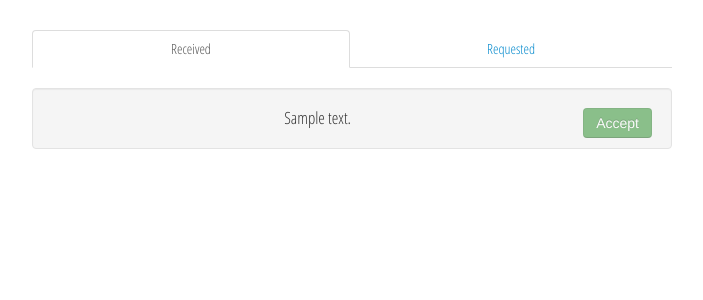
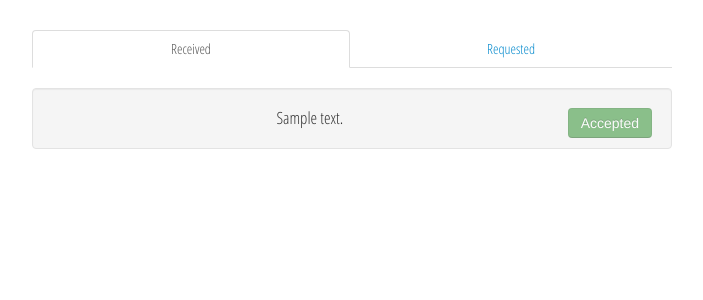
Before and after one commit to Roasbeef/GauchoSwap, a Flask app: page /offer/1/show in a window 1280 px wide. Shown: the part 362-662 px from the top of the page, without its empty margins (288-991 px from the left). Run offline with Flask 2, Linux system fonts and the light colour scheme; the visitor is signed in with stand-in values (Sample User, id 1); tables that the repository leaves empty hold one stand-in row (values such as "Sample post"); grey boxes marked "Sample" are stand-in pictures; some libraries are stand-ins or nearby versions.

Commit message:
proper grammer though

```diff
--- a/gauchoswap/templates/macros/_render_offer.html
+++ b/gauchoswap/templates/macros/_render_offer.html
@@ -4,9 +4,9 @@
         <span class="class-description"> {{ offer.description }}</span>
         <div class="pick-offer">
             {% if offer_status == "accepted" %}
-                <button type="button" class="btn btn-success btn-default accept-offer disabled">Accept</button>
+                <button type="button" class="btn btn-success btn-default accept-offer disabled">Accepted</button>
             {% elif offer_status == "declined" %}
-                <button type="button" class="btn btn-danger btn-default decline-offer disabled">Decline</button>
+                <button type="button" class="btn btn-danger btn-default decline-offer disabled">Declined</button>
             {% else %}
                 <button type="button" class="btn btn-success btn-default accept-offer">Accept</button>
                 <button type="button" class="btn btn-danger btn-default decline-offer">Decline</button>
```
